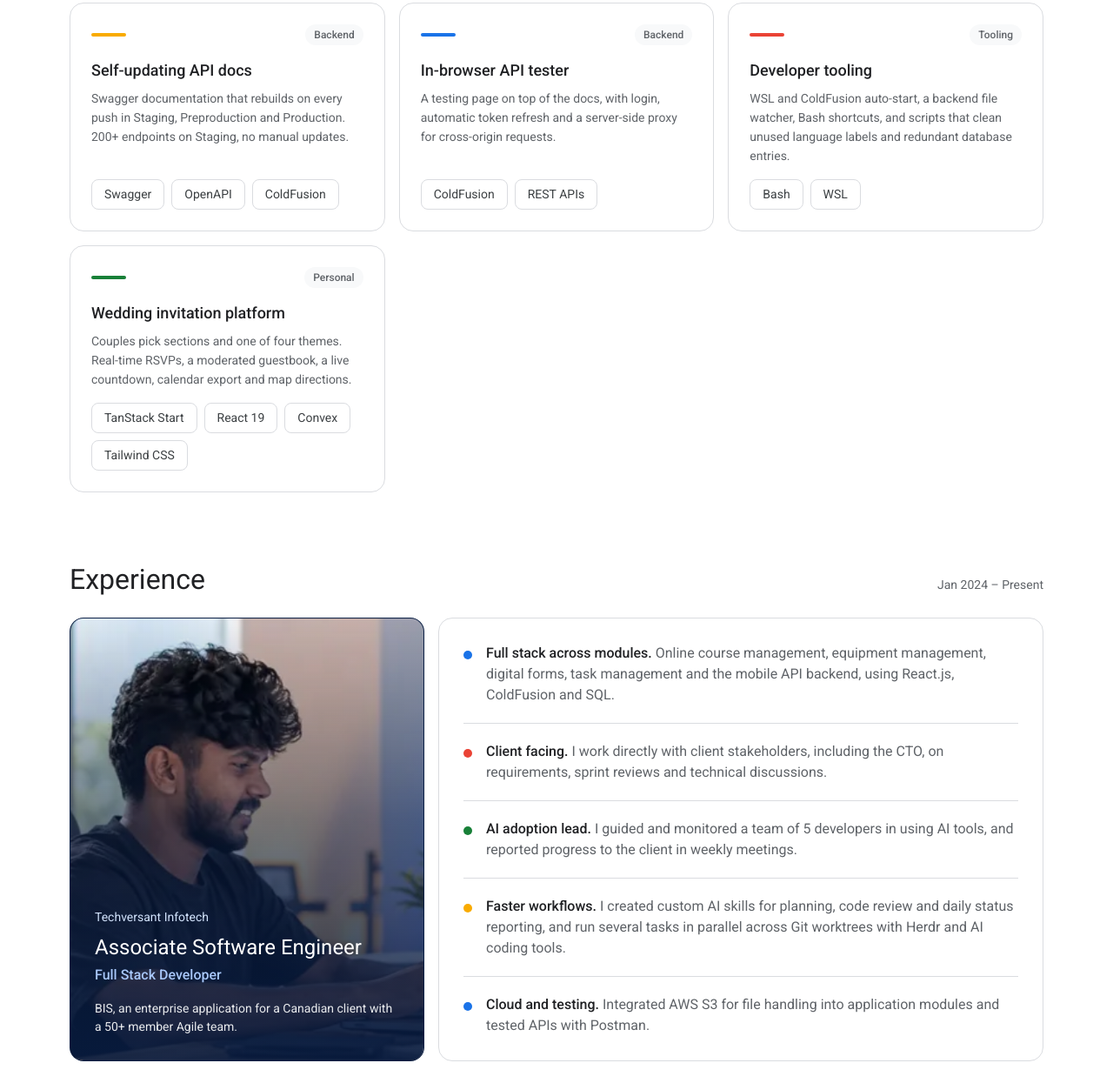
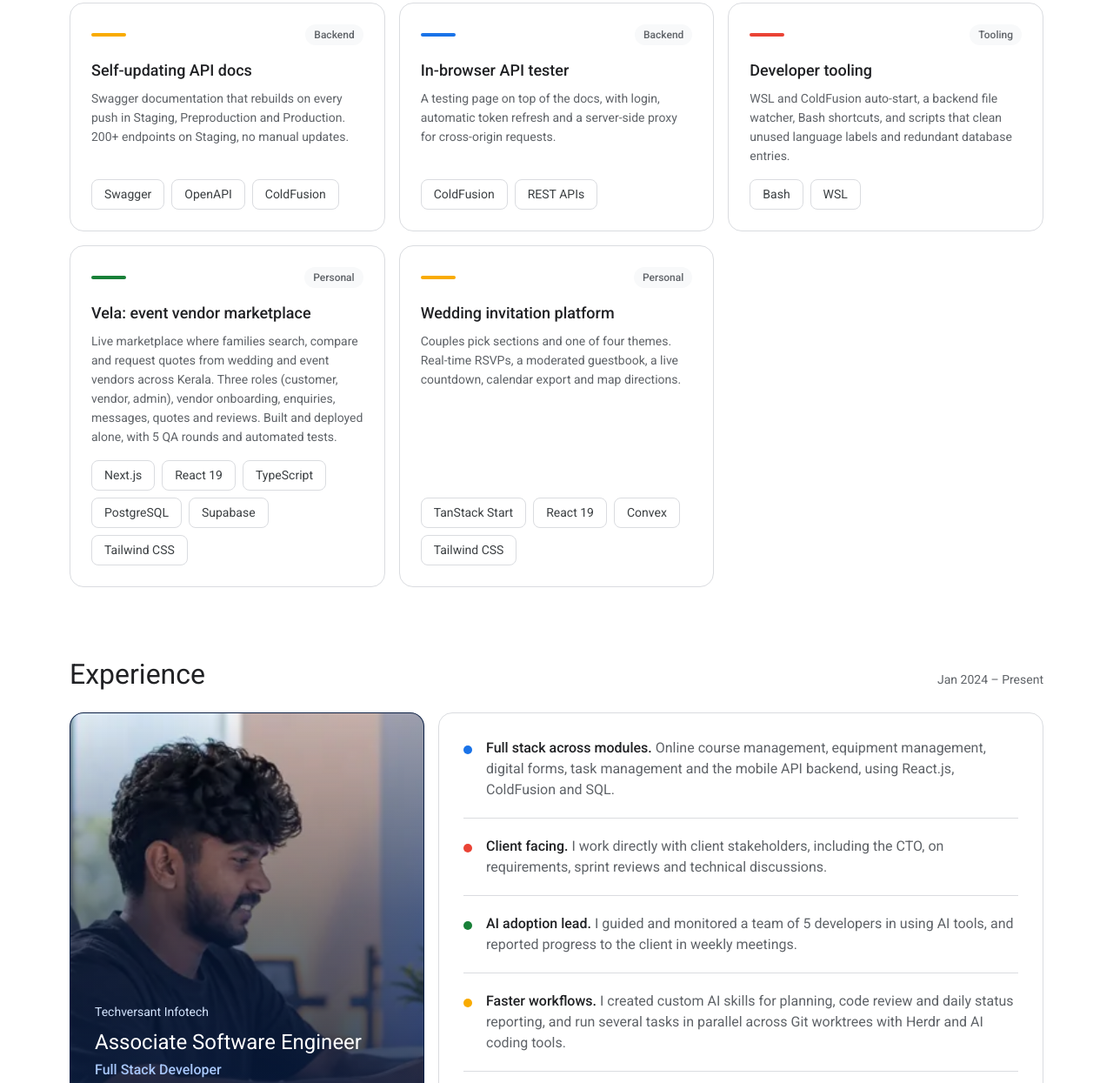
Before and after one commit to KS-Aswin/KS-Aswin.github.io, a plain HTML site: page index.html in a window 1280 px wide. Shown: the part 1145-2390 px from the top of the page at 87% size. Drawn offline with Linux system fonts and the light colour scheme.

Commit message:
Add Vela event marketplace project and related skills

```diff
--- a/index.html
+++ b/index.html
@@ -326,6 +326,7 @@ footer .wrap{display:flex;flex-wrap:wrap;justify-content:space-between;gap:8px}
     ['Self-updating API docs', 'Backend', 'Swagger documentation that rebuilds on every push in Staging, Preproduction and Production. 200+ endpoints on Staging, no manual updates.', ['Swagger', 'OpenAPI', 'ColdFusion']],
     ['In-browser API tester', 'Backend', 'A testing page on top of the docs, with login, automatic token refresh and a server-side proxy for cross-origin requests.', ['ColdFusion', 'REST APIs']],
     ['Developer tooling', 'Tooling', 'WSL and ColdFusion auto-start, a backend file watcher, Bash shortcuts, and scripts that clean unused language labels and redundant database entries.', ['Bash', 'WSL']],
+    ['Vela: event vendor marketplace', 'Personal', 'Live marketplace where families search, compare and request quotes from wedding and event vendors across Kerala. Three roles (customer, vendor, admin), vendor onboarding, enquiries, messages, quotes and reviews. Built and deployed alone, with 5 QA rounds and automated tests.', ['Next.js', 'React 19', 'TypeScript', 'PostgreSQL', 'Supabase', 'Tailwind CSS']],
     ['Wedding invitation platform', 'Personal', 'Couples pick sections and one of four themes. Real-time RSVPs, a moderated guestbook, a live countdown, calendar export and map directions.', ['TanStack Start', 'React 19', 'Convex', 'Tailwind CSS']]
   ];
   var work = [
@@ -337,8 +338,8 @@ footer .wrap{display:flex;flex-wrap:wrap;justify-content:space-between;gap:8px}
   ];
   var skills = [
     ['LANGUAGES', ['JavaScript (ES6+)', 'TypeScript', 'SQL', 'CFML', 'Bash']],
-    ['FRONTEND', ['React.js', 'TanStack Start', 'HTML5', 'CSS3', 'Tailwind CSS', 'Responsive Design']],
-    ['BACKEND AND APIS', ['ColdFusion', 'REST APIs', 'Swagger / OpenAPI', 'Convex']],
+    ['FRONTEND', ['React.js', 'Next.js', 'TanStack Start','HTML5', 'CSS3', 'Tailwind CSS', 'Responsive Design']],
+    ['BACKEND AND APIS', ['ColdFusion', 'REST APIs', 'Swagger / OpenAPI', 'PostgreSQL', 'Supabase', 'Convex']],
     ['CLOUD AND DEVOPS', ['Git (worktrees)', 'GitHub', 'GitHub Actions', 'AWS S3', 'Amazon Polly']],
     ['AI INTEGRATION', ['OpenAI API', 'Anthropic API', 'RAG', 'Pinecone', 'Server-Sent Events']],
     ['TOOLS', ['Postman', 'Herdr', 'Claude Code', 'Cursor', 'GitHub Copilot', 'Codex']]
```
